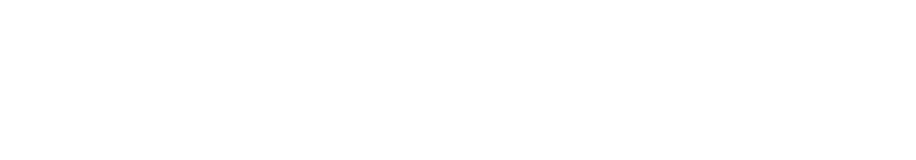
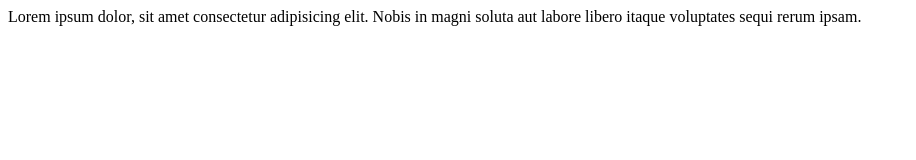
Before and after one commit to mehdi-py/git-training, a plain HTML site: page index.html in a window 1280 px wide. Shown: the whole page, without its empty margins (0-916 px from the left). Drawn offline with Linux system fonts and the light colour scheme.

Commit message:
lorem20 added to index.html

```diff
--- a/index.html
+++ b/index.html
@@ -6,5 +6,8 @@
     <meta name="viewport" content="width=device-width, initial-scale=1.0" />
     <title>Document</title>
   </head>
-  <body></body>
+  <body>
+    Lorem ipsum dolor, sit amet consectetur adipisicing elit. Nobis in magni
+    soluta aut labore libero itaque voluptates sequi rerum ipsam.
+  </body>
 </html>
```
